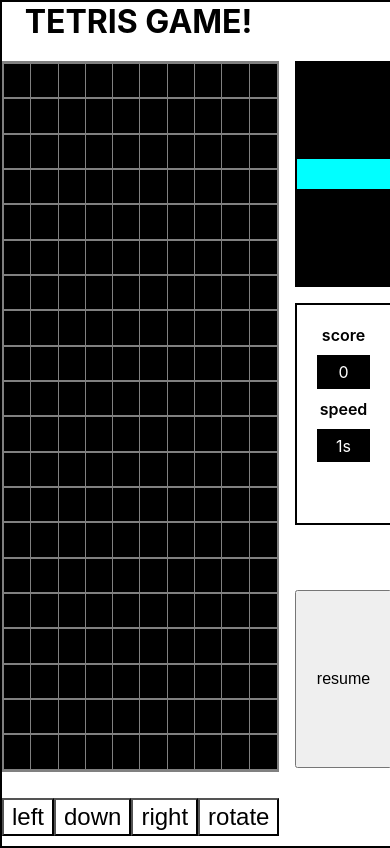
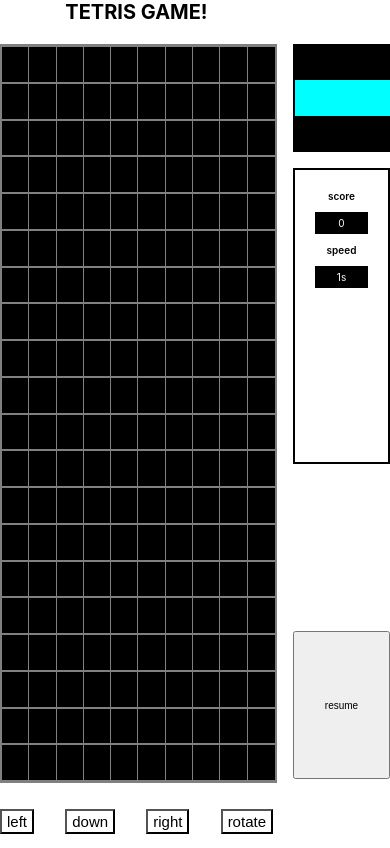
Before and after one commit to Mohanadfarid/tetrisgame, a React (Create React App) app: page / in a window 390 px wide. Built offline with nearby package versions, Linux system fonts and the light colour scheme.

Commit message:
optimized some code

```diff
--- a/src/App.css
+++ b/src/App.css
@@ -1,3 +1,4 @@
+
 .App {
   text-align: center;
 }
--- a/src/components/Board/Board.jsx
+++ b/src/components/Board/Board.jsx
@@ -32,6 +32,7 @@ const Board = ({ nextShape, setnextShape,paused,setpaused }) => {
             setpaused(true);
             dispatch(clearBoard());
             alert(`the game has ended! try again?`);
+            setnextShape(createShapObject(randomShapeGenerator()))
           }
         }
       }, boardInfo.speedLevel);
--- a/src/components/GameUi/gameUi.module.css
+++ b/src/components/GameUi/gameUi.module.css
@@ -1,11 +1,11 @@
+
 .ui {
-  border: 2px solid black;
   width: 100vw;
   height: 100vh;
   max-width: 600px;
   display: grid;
   grid-template-columns: 70% 1fr;
-  grid-template-rows: auto repeat(3, 1fr) auto;
+  grid-template-rows: auto auto repeat(2, 1fr) auto;
   gap: 20px;
   margin: auto;
 }
@@ -32,7 +32,7 @@
   cursor: pointer;
   grid-column: 2/3;
   grid-row: 4/5;
-  height: 80%;
+  height: 50%;
   align-self: flex-end;
 }
 
@@ -59,3 +59,22 @@
     padding: 0.3rem;
     margin-bottom: 10px;
 }
+
+@media only screen and (max-width: 400px){
+  html{
+    font-size: 10px;
+  }
+}
+@media only screen and (max-height: 500px){
+  html{
+    font-size: 10px;
+  }
+  .pause{
+    font-size: 100%;
+    cursor: pointer;
+    height: 100%;
+    align-self: flex-end;
+  }
+
+
+}
--- a/src/components/NextShap/NextShape.jsx
+++ b/src/components/NextShap/NextShape.jsx
@@ -1,16 +1,20 @@
 import React from 'react';
 import styles from "./nextShape.module.css";
+import Cell from '../cell/Cell';
 const NextShape = ({nextShape}) => {
     return (
         <div className={`${styles.nextShapContainer}`}>
           {
             nextShape.shape.shape[nextShape.shapeFormIndex].map((columnInfo,colIndex)=>{
               let tempColumnInfo =JSON.parse(JSON.stringify(columnInfo)).reverse()
-              return <div style={{"width":`${100/tempColumnInfo.length}%`}} className={`${styles.column}`} key={colIndex}>
-              {tempColumnInfo.map((cellInfo,cellIndex)=> <div style={{backgroundColor:`${cellInfo.color}`}} className={`${styles.cell}`} key={cellIndex}></div>
-              )}</div>
+              return <div style={{"width":`${100/4}%`}} className={`${styles.column}`} key={colIndex}>
+              {tempColumnInfo.map((cellInfo,cellIndex)=> <Cell numberOfCells={tempColumnInfo.length+2} cellInfo={cellInfo}/>
+
+              )}
+              </div>
             }
             )
+
           }
         </div>
     );
--- a/src/components/NextShap/nextShape.module.css
+++ b/src/components/NextShap/nextShape.module.css
@@ -1,15 +1,24 @@
 .nextShapContainer{
+
     background-color: black;
     align-items: center;
     justify-content: center;
     display: flex;
     height: 100%;
     max-height: 300px;
+    min-height: 100px;
     width: 100%;
     border:2px solid black;
 }
 
 .cell{
     width: 100%;
-    height: 30px;
+    height: 30%;
 }
+
+.column{
+        height: 100%;
+        display: flex;
+        flex-direction: column;
+        justify-content: center;
+}
--- a/src/components/boardColumn/BoardColumn.jsx
+++ b/src/components/boardColumn/BoardColumn.jsx
@@ -8,6 +8,7 @@ const BoardColumn = ({ columnInfo }) => {
         <Cell
           key={rowidx}
           cellInfo={cellInfo}
+          numberOfCells={20}
         />
       ))}
     </div>
--- a/src/components/cell/Cell.jsx
+++ b/src/components/cell/Cell.jsx
@@ -1,9 +1,9 @@
 import React from 'react';
 import styles from './cell.module.css'
-const Cell = ({cellInfo}) => {
+const Cell = ({cellInfo,numberOfCells}) => {
 
     return (
-        <div style={{border:`1px solid ${cellInfo.isactive?cellInfo.color:`grey`}`}} className={`${styles.cell} ${styles[cellInfo.color]} `}>
+        <div style={{border:`1px solid ${cellInfo.isactive?cellInfo.color:`grey`}`,height:`${100/numberOfCells}%`}} className={`${styles.cell} ${styles[cellInfo.color]} `}>
         </div>
     );
 }
--- a/src/components/cell/cell.module.css
+++ b/src/components/cell/cell.module.css
@@ -1,9 +1,7 @@
 .cell{
     width: 100%;
-    height: 5%;
     background-color: black;
     border: 1px solid grey;
-
 }
 .cyan{
     background-color: cyan;
--- a/src/features/currentShape/currentShapeSlice.js
+++ b/src/features/currentShape/currentShapeSlice.js
@@ -18,16 +18,16 @@ const currentShapeSlice = createSlice({
       state.rowpossession = action.payload.rowpossession;
       state.shapeFormIndex = action.payload.shapeFormIndex
     },
-    moveLeft: (state, action) => {
+    moveLeft: (state) => {
       state.coulmnPossession--
     },
-    moveRight: (state, action) => {
+    moveRight: (state) => {
       state.coulmnPossession++
     },
-    moveDown: (state, action) => {
+    moveDown: (state,) => {
       state.rowpossession--
     },
-    rotate: (state,action) => {
+    rotate: (state) => {
       const shape = state.shape.shape
       if(state.shapeFormIndex!==shape.length-1){
         state.shapeFormIndex++;
--- a/src/features/currentShape/shapes.js
+++ b/src/features/currentShape/shapes.js
@@ -337,4 +337,3 @@ export const randomShapeGenerator = () => {
     shapeFormIndex: randomformIndex,
   };
 };
-// to do later create func to generate random shape with random positon and random rotate
--- a/src/utils/helpers/checkersHelpers.js
+++ b/src/utils/helpers/checkersHelpers.js
@@ -4,9 +4,8 @@ import { removeShapfromBoard } from "./generalHelpers";
 export const checkIfShapeCanGoLeft = (currentShape, board) => {
 
     if (!currentShape.shape.color) return false //checking if the there is a shape
-    const shape = currentShape.shape.shape[currentShape.shapeFormIndex]
-    const rowpossession = currentShape.rowpossession
-    const coulmnPossession = currentShape.coulmnPossession
+    const {shapeFormIndex,rowpossession,coulmnPossession}=currentShape
+    const shape = currentShape.shape.shape[shapeFormIndex]
     const boardStats = board.boardStats
 
     if (coulmnPossession===0)return false //checking if  shape is not at the left edge
@@ -21,9 +20,8 @@ export const checkIfShapeCanGoLeft = (currentShape, board) => {
   export const checkIfShapeCanGoRight = (currentShape, board) => {
 
     if (!currentShape.shape.color) return false //checking if the there is a shape
-    const shape = currentShape.shape.shape[currentShape.shapeFormIndex]
-    const rowpossession = currentShape.rowpossession
-    const coulmnPossession = currentShape.coulmnPossession
+    const {shapeFormIndex,rowpossession,coulmnPossession}=currentShape
+    const shape = currentShape.shape.shape[shapeFormIndex]
     const boardStats = board.boardStats
 
     if (coulmnPossession+shape.length-1===9)return false //checking if the shap is not at the right edge
```
Also changed, not shown: src/components/Controles/controles.module.css (+3 -4 lines).
